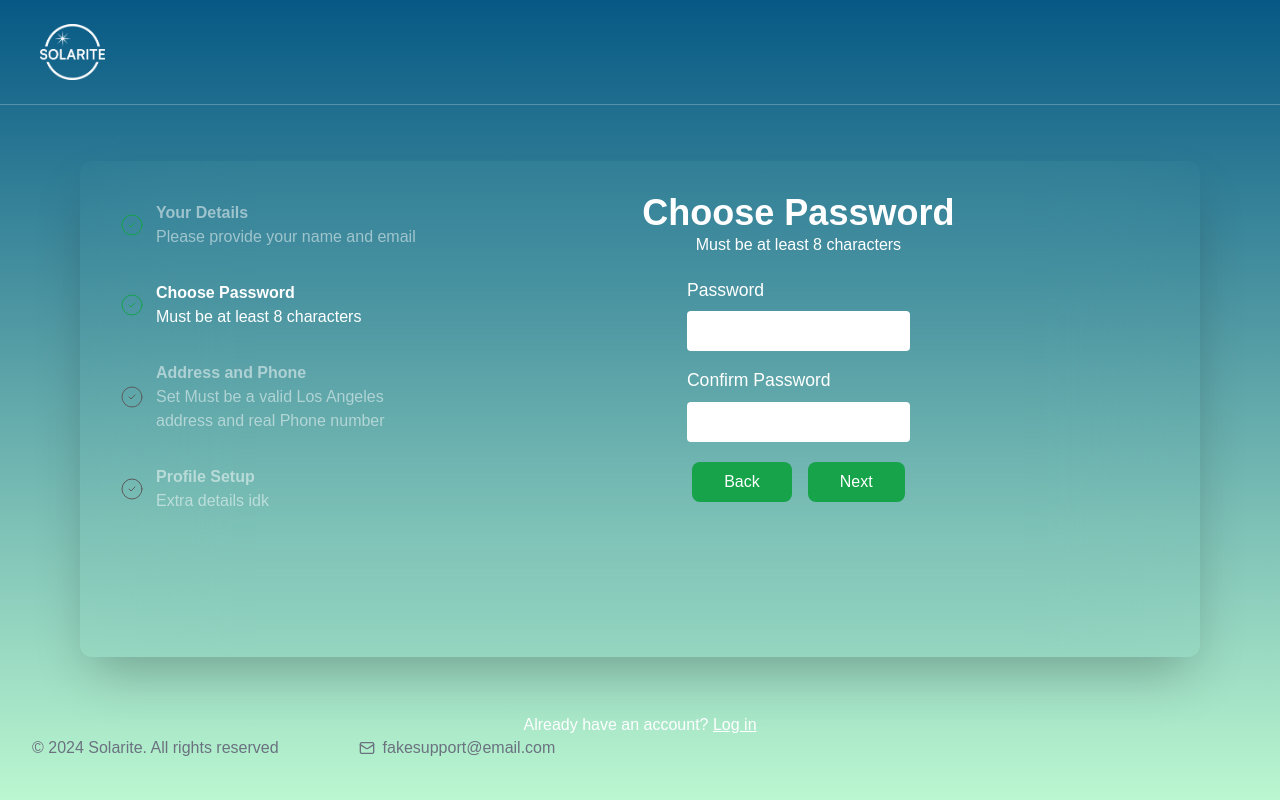
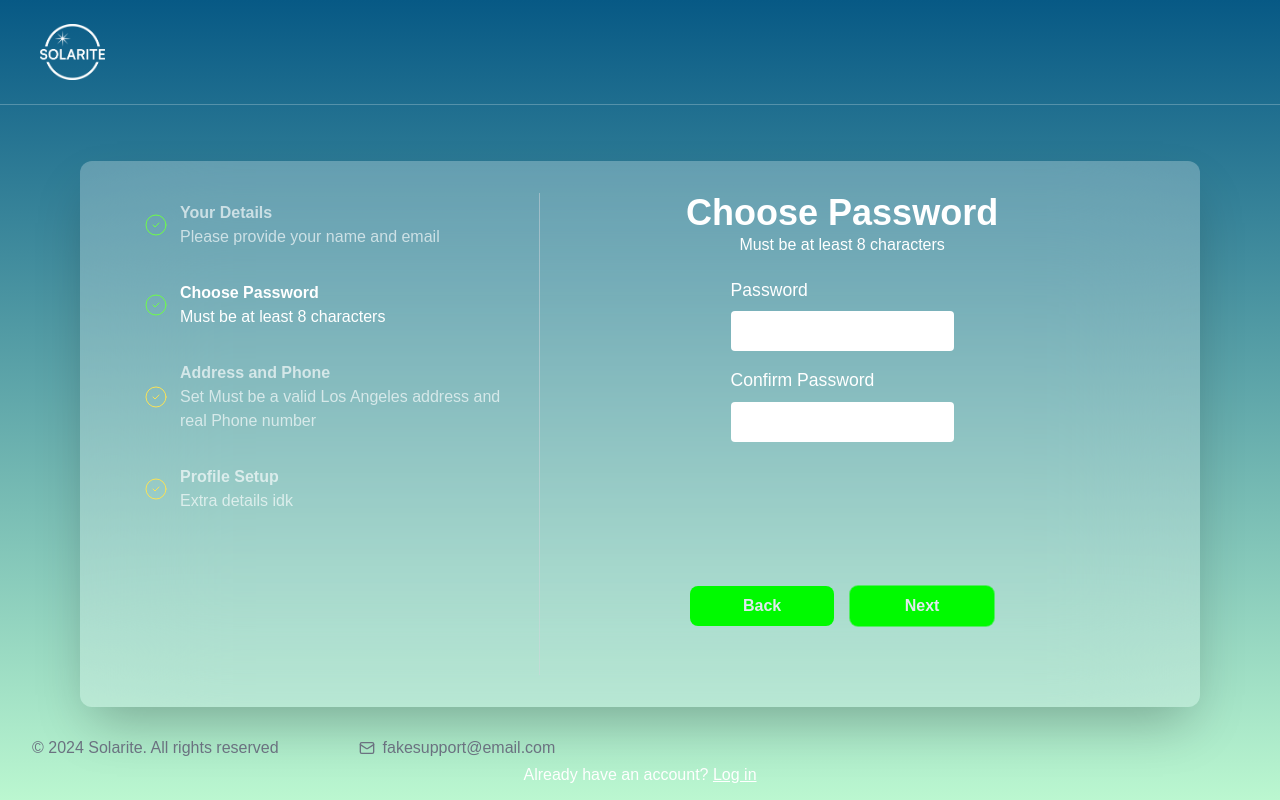
Before and after one commit to chingu-voyages/v52-tier2-team-25, a React (Vite) app in the folder solarite/: page /register in a window 1280 px wide. Both pictures are taken after typing "name@example.com", "name@example.com", "Sample" into the empty fields and a click on the button "Next". Built offline with nearby package versions, Linux system fonts and the light colour scheme; a web font is replaced by a local one.

Commit message:
added zod schemas

```diff
--- a/solarite/package.json
+++ b/solarite/package.json
@@ -34,6 +34,7 @@
     "react-router-dom": "^6.28.0",
     "tailwind-merge": "^2.5.4",
     "tailwindcss-animate": "^1.0.7",
+    "validator": "^13.12.0",
     "zod": "^3.23.8"
   },
   "devDependencies": {
--- a/solarite/src/components/signUpForm/Steps.jsx
+++ b/solarite/src/components/signUpForm/Steps.jsx
@@ -2,7 +2,7 @@ import PropTypes from "prop-types";
 
 const Steps = ({ steps, currentStep, completedSteps }) => {
   return (
-    <div className="flex flex-col w-[30%] gap-4">
+    <div className="flex flex-col w-[40%] gap-4">
       {steps.map((step) => {
         const isCompleted = completedSteps.includes(step.id);
         const isCurrent = step.id === currentStep;
@@ -19,7 +19,11 @@ const Steps = ({ steps, currentStep, completedSteps }) => {
                 height="24"
                 viewBox="0 0 24 24"
                 fill="none"
-                stroke={isCompleted || isCurrent ? "#16a34a" : "#5c5c5c"}
+                stroke={
+                  isCompleted || isCurrent
+                    ? "oklch(88.24% 0.2491 139.76)"
+                    : "oklch(90.88% 0.1579 99.53)"
+                }
                 strokeWidth="1"
                 strokeLinecap="round"
                 strokeLinejoin="round"
@@ -29,7 +33,7 @@ const Steps = ({ steps, currentStep, completedSteps }) => {
                 <path d="m9 12 2 2 4-4" />
               </svg>
             </div>
-            <div className={`${isCurrent ? "opacity-100" : "opacity-50"}`}>
+            <div className={`${isCurrent ? "opacity-100" : "opacity-65"}`}>
               <p className="font-bold">{step.label}</p>
               <p>{step.details}</p>
             </div>
--- a/solarite/src/components/signUpForm/signUpFooter.jsx
+++ b/solarite/src/components/signUpForm/signUpFooter.jsx
@@ -6,7 +6,7 @@ const SignUpFooter = () => {
       <div className="flex gap-20">
         <p>© 2024 Solarite. All rights reserved</p>
 
-        <p className="flex gap-2 items-center">
+        <p className="flex gap-2 items-center hover:underline">
           <MailIcon size={16} /> fakesupport@email.com
         </p>
       </div>
--- a/solarite/src/components/signUpForm/signUpFormSection.jsx
+++ b/solarite/src/components/signUpForm/signUpFormSection.jsx
@@ -66,14 +66,17 @@ const SignUpFormSection = ({ handleFormRegisterSubmit }) => {
     <form
       ref={formRef}
       onSubmit={handleFormRegisterSubmit}
-      className=" gap-4 py-8 lg:h-[560px] px-20"
+      className=" gap-4 py-8 lg:h-[610px] px-20"
     >
-      <div className="flex px-8 py-8 h-full rounded-xl shadow-2xl backdrop-blur-3xl border-white/60">
+      <div className="flex px-14 py-8 h-full rounded-xl shadow-2xl backdrop-blur-3xl bg-white/25">
         <Steps
           steps={steps}
           currentStep={currentStep}
           completedSteps={completedSteps}
         />
+
+        <div className="h-full w-[1px] bg-gray-300/50" />
+
         <div className="flex flex-col flex-1 items-center space-y-5">
           <div className="text-center">
             <h2 className="text-4xl font-bold">
@@ -82,18 +85,22 @@ const SignUpFormSection = ({ handleFormRegisterSubmit }) => {
             <p className="">{steps[currentStep - 1].details}</p>
           </div>
 
-          <div className="">{renderStep()}</div>
+          <div className="h-[60%]">{renderStep()}</div>
           <div className="flex gap-x-4 text-white">
             <button
-              className={`px-8 py-2 bg-green-600 rounded-lg ${
-                currentStep === 1 ? "hidden" : ""
-              }`}
+              className={`w-36 py-2 bg-[#00fa00] font-semibold text-slate-200
+                 hover:text-white hover:bg-[#00fa00]/50 focus:outline-none focus:ring-1 focus:ring-[#00fa00]/50 rounded-lg ${
+                   currentStep === 1 ? "hidden" : ""
+                 }`}
               onClick={handleBack}
             >
               Back
             </button>
             <button
-              className="px-8 py-2 bg-green-600 rounded-lg"
+              className={`py-2 w-36 bg-[#00fa00] font-semibold text-slate-200
+                 hover:text-white hover:bg-[#00fa00]/50 focus:outline-none focus:ring-1 focus:ring-[#00fa00]/50  rounded-lg ${
+                   currentStep === steps.length ? "hidden" : ""
+                 }`}
               onClick={handleNext}
             >
               {currentStep === steps.length ? "Submit" : "Next"}
--- a/solarite/src/components/signUpForm/signUpNav.jsx
+++ b/solarite/src/components/signUpForm/signUpNav.jsx
@@ -3,7 +3,7 @@ import solariteLogo from "/solarite-logo-w.svg";
 
 const SignUpNav = () => {
   return (
-    <div className="px-10 pt-6 pb-6 border-b-[1px] border-slate-50/25">
+    <div className="px-10 pt-6 pb-6 border-b-[1px] border-slate-50/25 flex items-start">
       <Link to="/">
         <img src={solariteLogo} alt="solarite logo" className="h-14 w-h-14" />
       </Link>
--- a/solarite/src/pages/Login/SignUpForm.jsx
+++ b/solarite/src/pages/Login/SignUpForm.jsx
@@ -11,7 +11,7 @@ const SignUpForm = () => {
   const formState = useSignUpForm();
 
   return (
-    <main className="space-y-6 w-full text-white bg-gradient-to-b from-sky-800 to-green-200  h-dvh">
+    <main className="space-y-6 w-full text-white bg-gradient-to-b from-sky-800 to-green-200 h-dvh">
       <SignUpNav />
 
       <FormContext.Provider value={formState}>
@@ -24,7 +24,7 @@ const SignUpForm = () => {
         Already have an account?{" "}
         <a
           onClick={() => navigate("/login")}
-          className="underline cursor-pointer hover:text-green-600"
+          className="underline cursor-pointer hover:text-[#00fa00]"
         >
           Log in
         </a>
--- /dev/null
+++ b/solarite/src/schemas/signUpSchema.js
@@ -0,0 +1,14 @@
+import {z } from "zod";
+import validator from 'validator';
+
+
+export const signUpSchema = z.object({
+    email: z.string().email("Invalid email address"),
+    emailConfirm: z.string().email("Invalid email address"),
+    name: z.string(),
+    password: z.string().min(8, "Password must be at least 8 characters long"),
+    passwordConfirm: z.string(),
+    phone: z.string().refine(validator.isMobilePhone, "Invalid phone number"),
+    address: z.string(),
+    profileName: z.string()
+})
```
Also changed, not shown: 1 other file (tests, documents, lock files or other folders).
